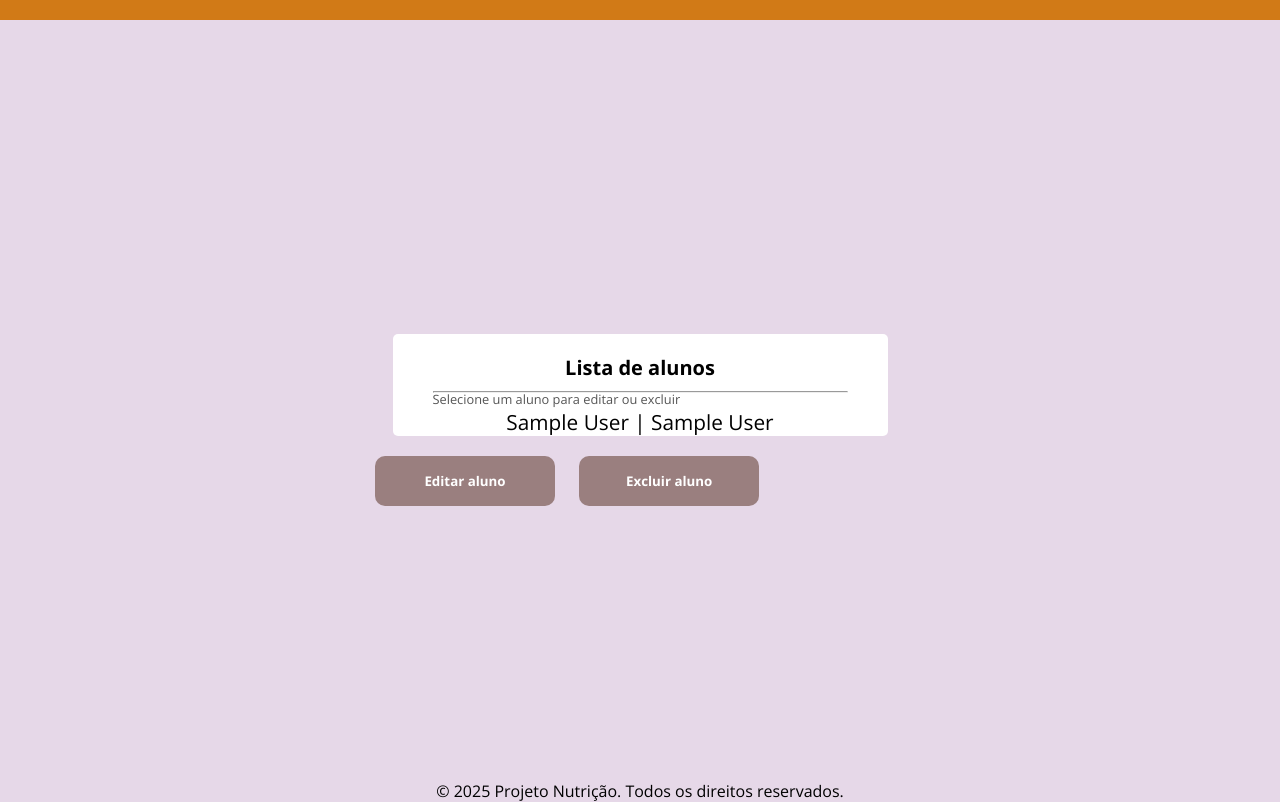
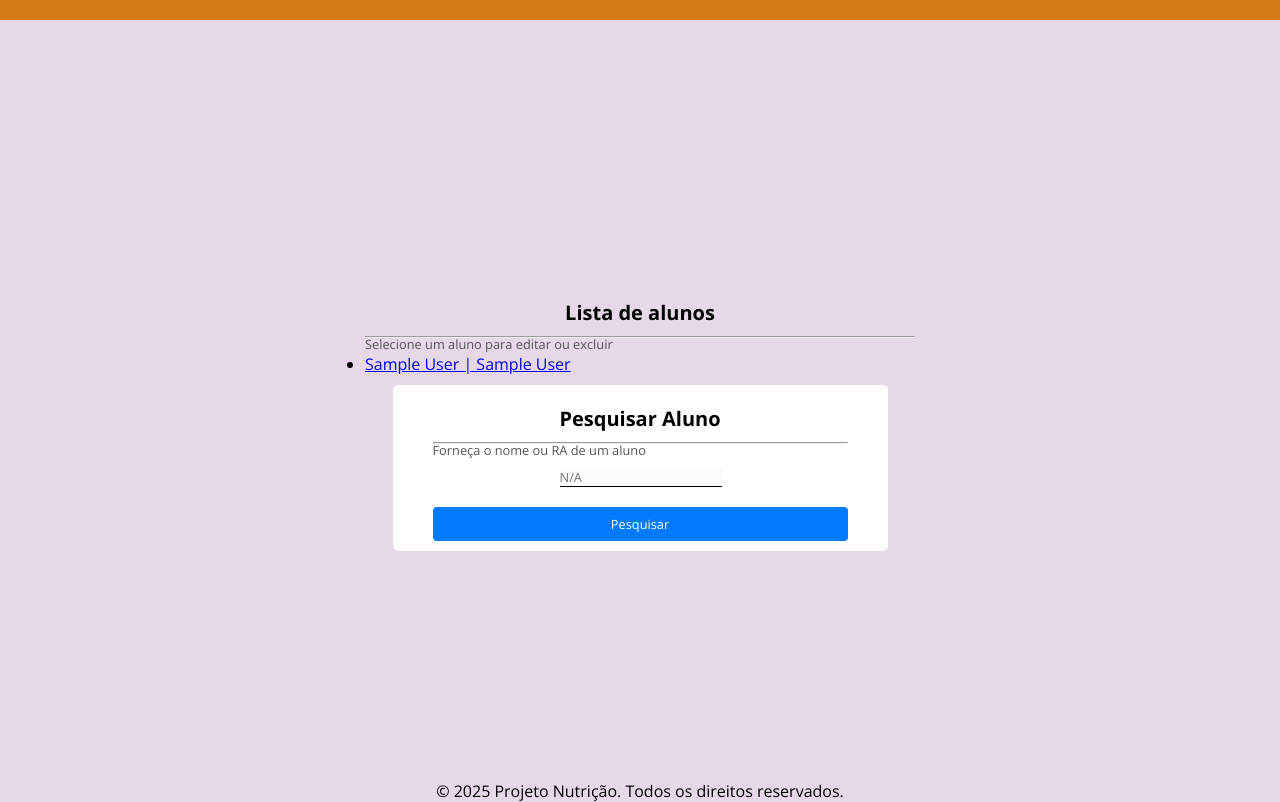
Before and after one commit to fernandapirateli/PI-3, a Django app: template frontend/templates/students/listar_alunos.html in a window 1280 px wide. Run offline with Django 5.2, Linux system fonts and the light colour scheme; the template is opened without the code that fills it: values that come from a table or form of the project are taken from there, others are empty; tables that the repository leaves empty hold one stand-in row (values such as "Sample post").

Commit message:
feat: funções listar alunos e detalhes de aluno

```diff
--- a/backend/students/urls.py
+++ b/backend/students/urls.py
@@ -4,4 +4,5 @@ from . import views
 urlpatterns = [
     path('registrar_aluno', views.registrar_aluno, name='registrar_aluno'),
     path('listar_alunos', views.listar_alunos, name='listar_alunos'),
+    path('perfil_aluno/<int:student_id>', views.perfil_aluno, name='perfil_aluno'),
 ]
--- a/frontend/templates/students/listar_alunos.html
+++ b/frontend/templates/students/listar_alunos.html
@@ -3,7 +3,7 @@
 {% block content %}
 <section class="container">
     <div class="div-area">
-        <form class="form-area" id="lista-alunos" method="POST">
+        <div class="form-area" id="lista-alunos">
             {% csrf_token %}
             <h1>Lista de alunos</h1>
             <hr width="100%" />
@@ -11,13 +11,26 @@
             <div class="lista-alunos">
             {%for student in lista_alunos%}
                 <ul>
-                    {{student.student_name}} | {{student.student_group}}
+                    <li>
+                        <a href="{% url 'perfil_aluno' student.id %}">
+                            {{student.student_name}} | {{student.student_group}}
+                        </a>
+                    </li>
                 </ul>
             {%endfor%}
             </div>
+        </div>
+        <form class="form-area" id="pesquisar-aluno" method="POST">
+            {% csrf_token %}
+            <h1>Pesquisar Aluno</h1>
+            <hr width="100%" />
+            <label for="">Forneça o nome ou RA de um aluno</label>
+            <div class="lista-alunos">
+                <input placeholder="N/A" disabled>
+            </div>
+            <input type="submit" class="btn" value="Pesquisar" disabled>
+            <input hidden name="from_listar_alunos" value = True>
         </form>
-        <button class="btn" form="lista-alunos" type="submit" value="editar" disabled>Editar aluno</button>
-        <button class="btn" form="lista-alunos" type="submit" value="excluir" disabled>Excluir aluno</button>
     </div>
 </section>
 {% endblock %}
```
Also changed, not shown: backend/students/views.py (+12 -1 lines), frontend/templates/students/perfil_aluno.html (added, +27 -0 lines).
